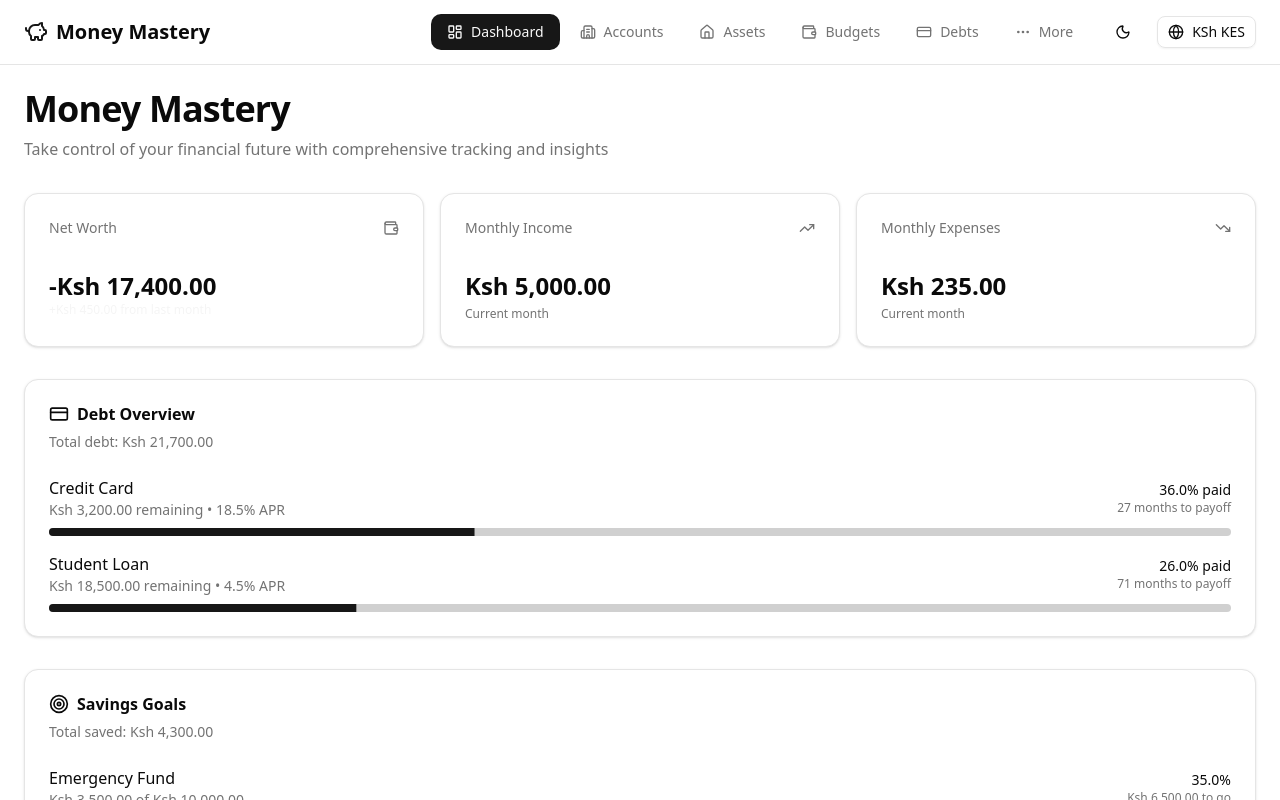
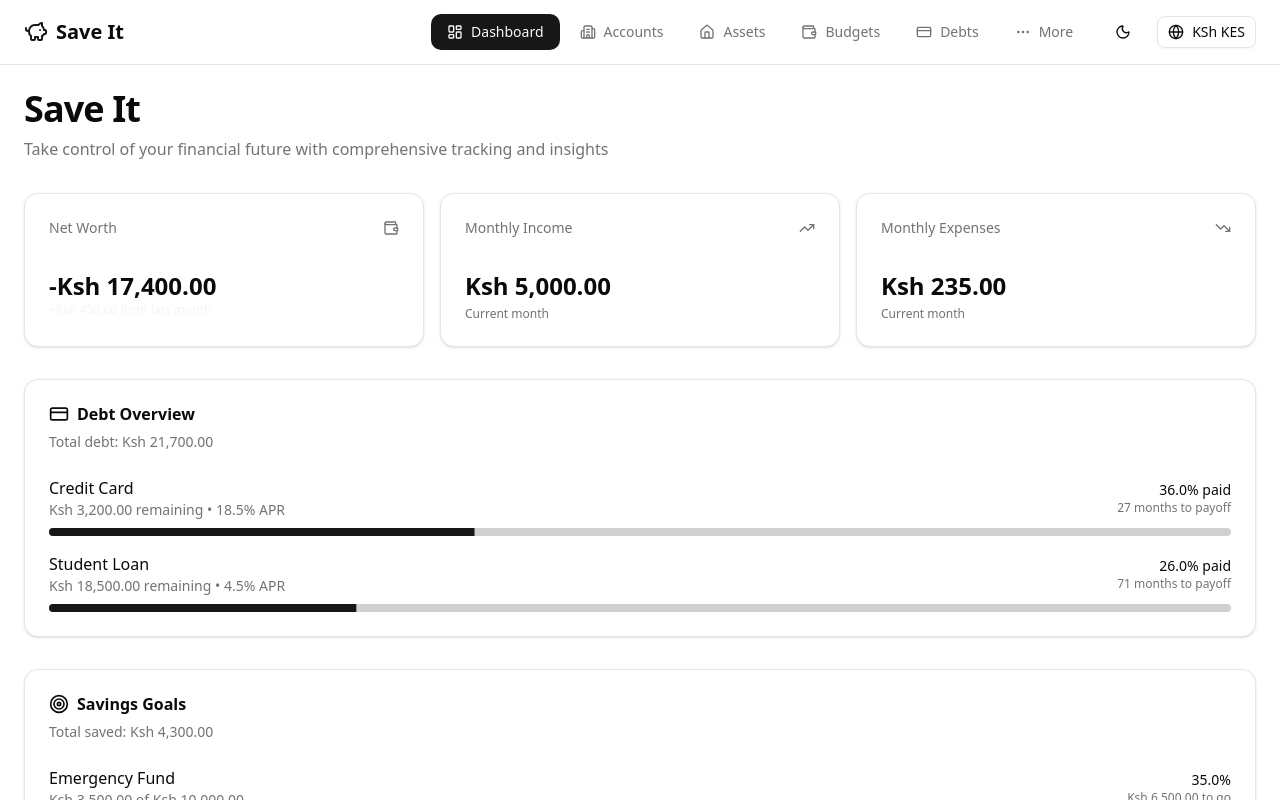
Before and after one commit to youneedgreg/Save-it, a Next.js app: page / in a window 1280 px wide. Shown: the top 800 px of the page. Built offline with nearby package versions, Linux system fonts and the light colour scheme.

Commit message:
Changed back to the original name

```diff
--- a/src/app/page.tsx
+++ b/src/app/page.tsx
@@ -43,7 +43,7 @@ export default function DashboardPage() {
       <div className="container mx-auto p-6 space-y-8">
         {/* Header */}
         <div className="space-y-2">
-          <h1 className="text-4xl font-bold tracking-tight text-balance">Money Mastery</h1>
+          <h1 className="text-4xl font-bold tracking-tight text-balance">Save It</h1>
           <p className="text-muted-foreground text-pretty">
             Take control of your financial future with comprehensive tracking and insights
           </p>
--- a/src/components/navigation.tsx
+++ b/src/components/navigation.tsx
@@ -55,7 +55,7 @@ export function Navigation() {
         <div className="flex items-center justify-between h-16">
           <div className="flex items-center gap-2">
             <PiggyBank className="h-6 w-6 text-primary" />
-            <span className="font-bold text-xl">Money Mastery</span>
+            <span className="font-bold text-xl">Save It</span>
           </div>
           <div className="flex items-center gap-4">
             <div className="flex gap-1">
```
